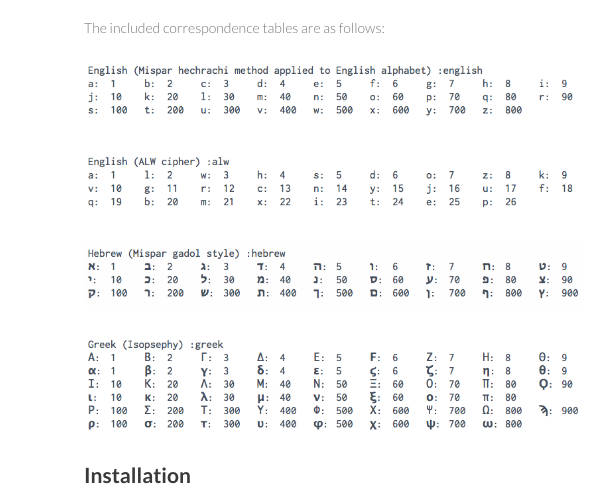
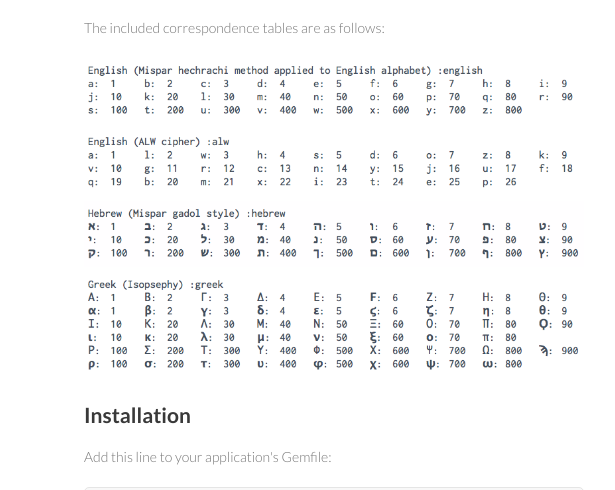
Before and after one commit to adamzaninovich/gematria, a plain HTML site: page index.html in a window 1280 px wide. Shown: the part 249-739 px from the top of the page, 486-1101 px from the left. Drawn offline with nearby package versions, Linux system fonts and the light colour scheme; some packages are replaced by stand-ins of ours; a script that the page names is missing.

Commit message:
changes spacing

```diff
--- a/index.html
+++ b/index.html
@@ -38,18 +38,20 @@
 
 <p>The included correspondence tables are as follows:</p>
 
-<p><a href="images/english.png" rel="lightbox">
-  <img src="images/english.png" alt="English Correspondence Table">
-</a></p>
-<p><a href="images/alw.png" rel="lightbox">
-  <img src="images/alw.png" alt="English ALW Correspondence Table">
-</a></p>
-<p><a href="images/hebrew.png" rel="lightbox">
-  <img src="images/hebrew.png" alt="Hebrew Correspondence Table">
-</a></p>
-<p><a href="images/greek.png" rel="lightbox">
-  <img src="images/greek.png" alt="Greek Correspondence Table">
-</a></p>
+<p>
+  <a href="images/english.png" rel="lightbox">
+    <img src="images/english.png" alt="English Correspondence Table">
+  </a>
+  <a href="images/alw.png" rel="lightbox">
+    <img src="images/alw.png" alt="English ALW Correspondence Table">
+  </a>
+  <a href="images/hebrew.png" rel="lightbox">
+    <img src="images/hebrew.png" alt="Hebrew Correspondence Table">
+  </a>
+  <a href="images/greek.png" rel="lightbox">
+    <img src="images/greek.png" alt="Greek Correspondence Table">
+  </a>
+</p>
 
 <h2>Installation</h2>
 
```
